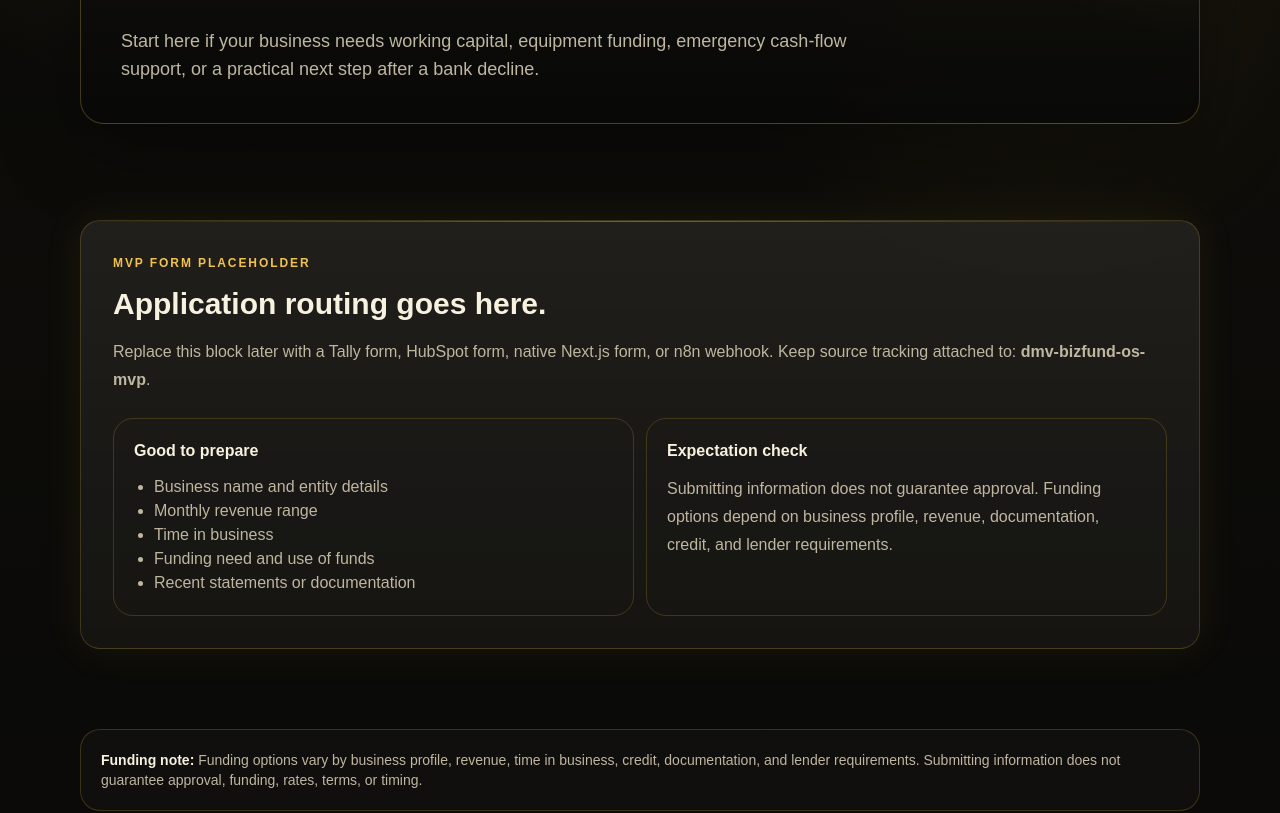
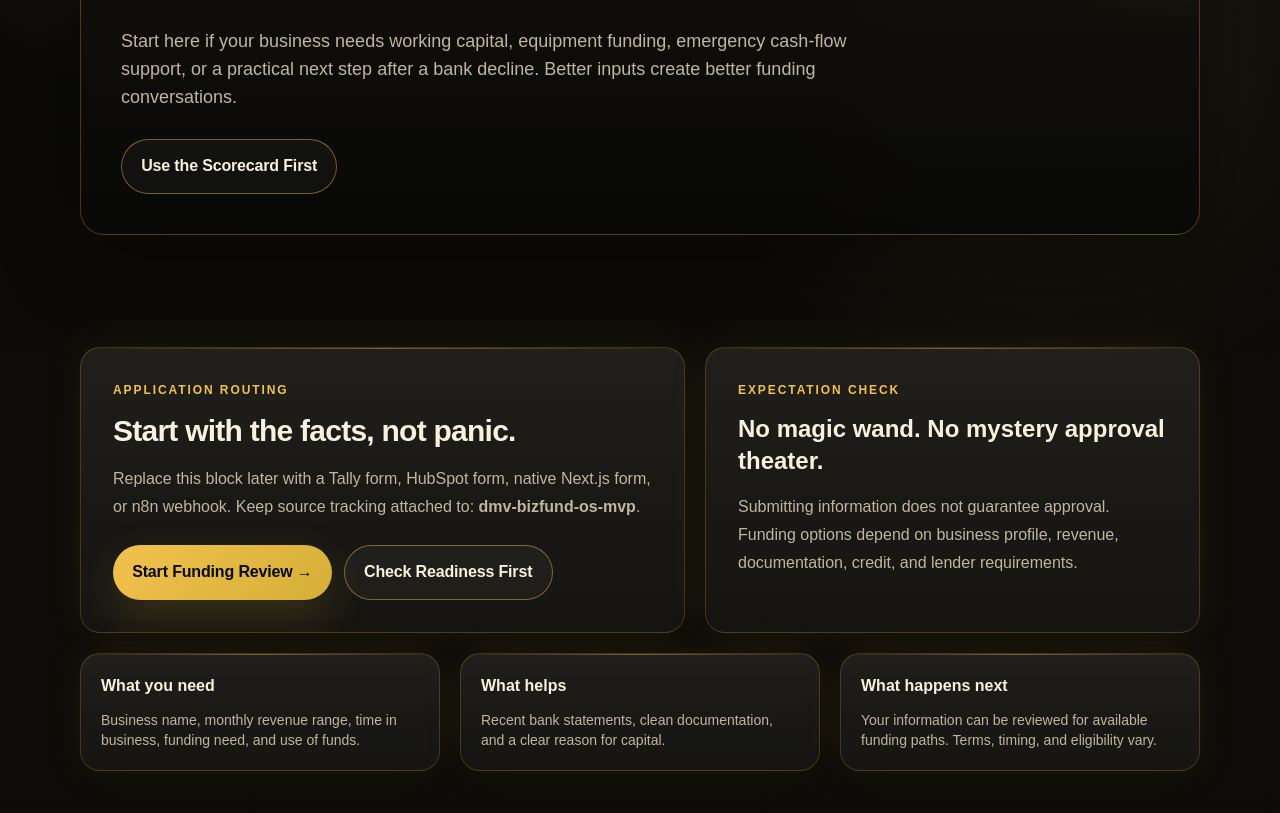
Before and after one commit to JFeimster/dmv-bizfund-os, a Next.js app: page /apply in a window 1280 px wide. Shown: the part 380-1193 px from the top of the page. Built offline with nearby package versions, Linux system fonts and the light colour scheme.

Commit message:
Improve apply page conversion copy and readiness framing

```diff
--- a/app/apply/page.tsx
+++ b/app/apply/page.tsx
@@ -1,4 +1,5 @@
 import PageHeader from "@/components/PageHeader";
+import CTASection from "@/components/CTASection";
 import ComplianceNote from "@/components/ComplianceNote";
 import { getMarketConfig } from "@/lib/market";
 import { createMetadata } from "@/lib/seo";
@@ -15,33 +16,45 @@ export default function ApplyPage() {
   return (
     <>
       <PageHeader
-        eyebrow="Funding application"
+        eyebrow="Funding review"
         title="Check funding options without pretending the bank maze is normal."
-        description="Start here if your business needs working capital, equipment funding, emergency cash-flow support, or a practical next step after a bank decline."
+        description="Start here if your business needs working capital, equipment funding, emergency cash-flow support, or a practical next step after a bank decline. Better inputs create better funding conversations."
+        primaryLabel="Start Funding Review"
+        primaryHref={market.applicationUrl}
+        secondaryLabel="Use the Scorecard First"
+        secondaryHref="/tools/dmv-funding-readiness-scorecard"
       />
-      <section className="container py-12">
-        <div className="card p-6 md:p-8">
-          <p className="kicker">MVP form placeholder</p>
-          <h2 className="mt-3 text-3xl font-black">Application routing goes here.</h2>
-          <p className="mt-4 text-muted">Replace this block later with a Tally form, HubSpot form, native Next.js form, or n8n webhook. Keep source tracking attached to: <strong>{market.sourceTrackingId}</strong>.</p>
-          <div className="mt-6 grid gap-3 md:grid-cols-2">
-            <div className="rounded-luxe border border-line p-5">
-              <h3 className="font-black">Good to prepare</h3>
-              <ul className="mt-3 list-disc pl-5 text-muted">
-                <li>Business name and entity details</li>
-                <li>Monthly revenue range</li>
-                <li>Time in business</li>
-                <li>Funding need and use of funds</li>
-                <li>Recent statements or documentation</li>
-              </ul>
-            </div>
-            <div className="rounded-luxe border border-line p-5">
-              <h3 className="font-black">Expectation check</h3>
-              <p className="mt-3 text-muted">Submitting information does not guarantee approval. Funding options depend on business profile, revenue, documentation, credit, and lender requirements.</p>
+      <section className="container py-12 md:py-16">
+        <div className="grid gap-5 lg:grid-cols-[1.1fr_0.9fr]">
+          <div className="card p-6 md:p-8">
+            <p className="kicker">Application routing</p>
+            <h2 className="mt-3 text-3xl font-black tracking-tight">Start with the facts, not panic.</h2>
+            <p className="mt-4 text-muted">Replace this block later with a Tally form, HubSpot form, native Next.js form, or n8n webhook. Keep source tracking attached to: <strong>{market.sourceTrackingId}</strong>.</p>
+            <div className="mt-6 flex flex-col gap-3 sm:flex-row sm:flex-wrap">
+              <a className="btn btn-primary" href={market.applicationUrl}>Start Funding Review →</a>
+              <a className="btn btn-secondary" href="/tools/dmv-funding-readiness-scorecard">Check Readiness First</a>
             </div>
           </div>
+          <div className="card p-6 md:p-8">
+            <p className="kicker">Expectation check</p>
+            <h2 className="mt-3 text-2xl font-black">No magic wand. No mystery approval theater.</h2>
+            <p className="mt-4 text-muted">Submitting information does not guarantee approval. Funding options depend on business profile, revenue, documentation, credit, and lender requirements.</p>
+          </div>
+        </div>
+        <div className="mt-5 grid gap-5 md:grid-cols-3">
+          {[
+            ["What you need", "Business name, monthly revenue range, time in business, funding need, and use of funds."],
+            ["What helps", "Recent bank statements, clean documentation, and a clear reason for capital."],
+            ["What happens next", "Your information can be reviewed for available funding paths. Terms, timing, and eligibility vary."]
+          ].map(([title, text]) => (
+            <div className="card p-5" key={title}>
+              <h3 className="font-black">{title}</h3>
+              <p className="mt-3 text-sm text-muted">{text}</p>
+            </div>
+          ))}
         </div>
       </section>
+      <CTASection variant="tool" />
       <ComplianceNote />
     </>
   );
```
